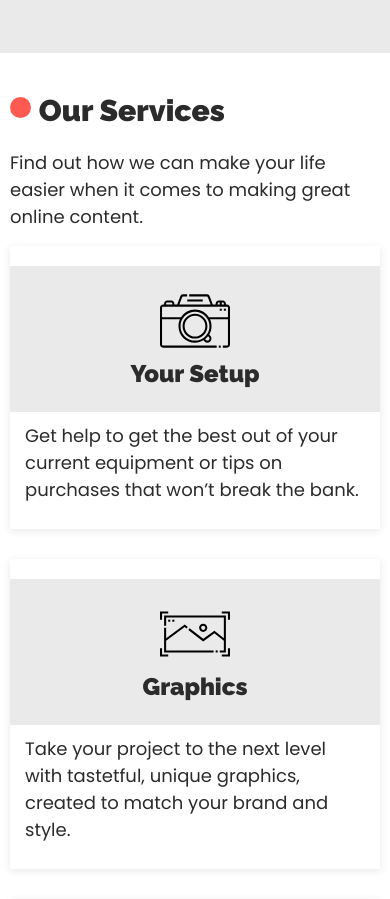
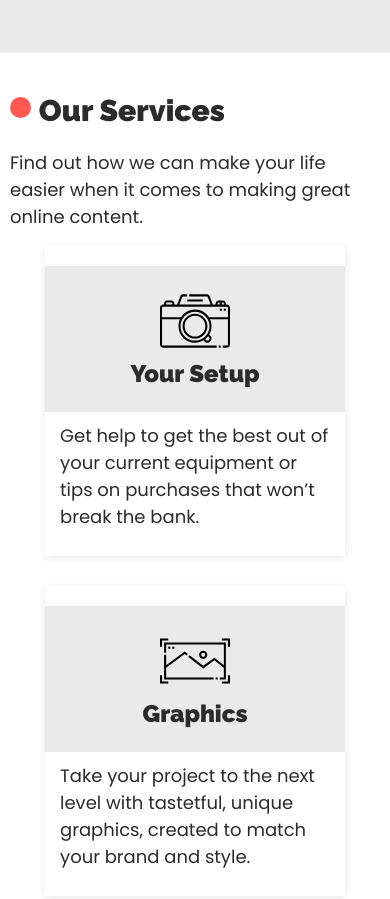
Before and after one commit to josephclander/tidy-joe-video, a website built with webpack: page index.html in a window 390 px wide. Shown: the part 2607-3506 px from the top of the page. Built offline with nearby package versions, Linux system fonts and the light colour scheme.

Commit message:
Add Breakpoints for Services

```diff
--- a/index.html
+++ b/index.html
@@ -160,16 +160,19 @@
       </section>
       <section id="services" class="services">
         <div class="services__container">
+          <div class="services__intro-container">
             <div class="title-container services__title">
               <img src="imgs/icon-record.svg" alt="" class="record icon" />
               <h2 class="section__heading">Our Services</h2>
             </div>
-          <div class="intro-text">
+            <div class="services__intro-text intro-text">
               <p>
-              Find out how we can make your life easier when it comes to making
-              great online content.
+                Find out how we can make your life easier when it comes to
+                making great online content.
               </p>
             </div>
+          </div>
+          <div class="services__cards-container">
             <article class="services__card">
               <div class="services__image-container">
                 <img
@@ -188,7 +191,11 @@
             </article>
             <article class="services__card">
               <div class="services__image-container">
-              <img src="imgs/icon-image-1.svg" alt="" class="services__image" />
+                <img
+                  src="imgs/icon-image-1.svg"
+                  alt=""
+                  class="services__image"
+                />
                 <h3 class="services__title">Graphics</h3>
               </div>
               <div class="intro-text services__text">
@@ -216,7 +223,11 @@
             </article>
             <article class="services__card">
               <div class="services__image-container">
-              <img src="imgs/icon-lecture.svg" alt="" class="services__image" />
+                <img
+                  src="imgs/icon-lecture.svg"
+                  alt=""
+                  class="services__image"
+                />
                 <h3 class="services__title">Events in Person</h3>
               </div>
               <div class="intro-text services__text">
@@ -226,6 +237,7 @@
                 </p>
               </div>
             </article>
+          </div>
         </div>
       </section>
       <section id="showreels" class="showreels">
--- a/src/scss/layout/_services.scss
+++ b/src/scss/layout/_services.scss
@@ -1,19 +1,67 @@
 .services {
   background-color: $white;
   padding: 40px 0 60px;
+  max-width: $breakpoint-desktop;
+  margin: 0 auto;
+  @media screen and (min-width: $breakpoint-mobile) {
+    background: url(imgs/icon-forward-bg.svg) center top,
+      linear-gradient(rgba($white, 1), rgba($white, 1));
+    background-size: 340px;
+  }
 
   &__container {
     padding: 0 $gap-mobile;
+    @media screen and (min-width: $breakpoint-tablet) {
+      padding: 0 $gap-tablet;
+    }
+  }
+
+  &__intro-container {
+    display: flex;
+    flex-direction: column;
+
+    @media screen and (min-width: $breakpoint-tablet) {
+      flex-direction: row;
+      margin: 20px 0 40px;
+    }
   }
 
   &__title {
     margin-bottom: 20px;
+    @media screen and (min-width: $breakpoint-tablet) {
+      padding-right: 30px;
+    }
+  }
+
+  &__intro-text {
+    max-width: $breakpoint-mobile;
+    @media screen and (min-width: $breakpoint-tablet) {
+      padding-left: 30px;
+      border-left: 5px solid $black;
+
+      & p {
+        margin-bottom: 0;
+      }
+    }
+  }
+
+  &__cards-container {
+    display: flex;
+    flex-direction: row;
+    flex-wrap: wrap;
+    align-items: center;
+    justify-content: space-evenly;
   }
 
   &__card {
+    background: $white;
     box-shadow: 0 2px 8px rgba($black, 0.1);
     padding-top: 20px;
     margin-bottom: 30px;
+    max-width: 300px;
+    @media screen and (min-width: $breakpoint-mobile) {
+      margin: 0 20px 30px;
+    }
   }
 
   &__image-container {
```
Also changed, not shown: src/imgs/icon-forward-bg.svg (added), src/imgs/icon-forward.svg (added). Lines whose indentation alone changed are shown as unchanged.
